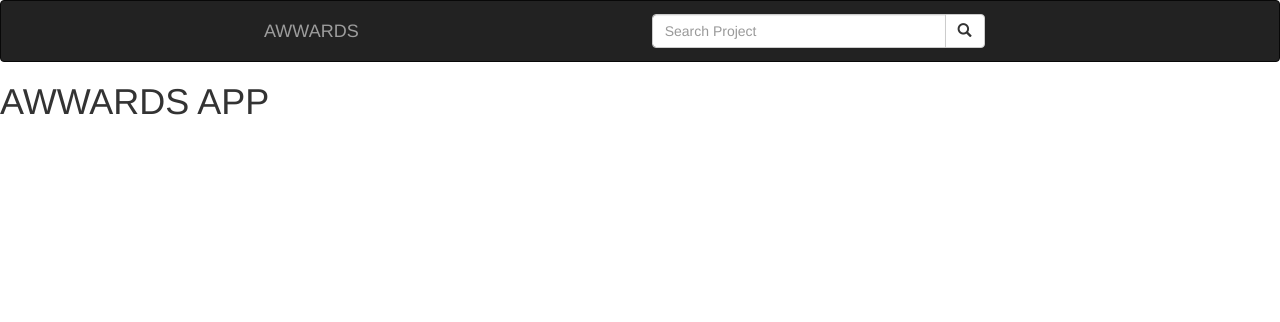
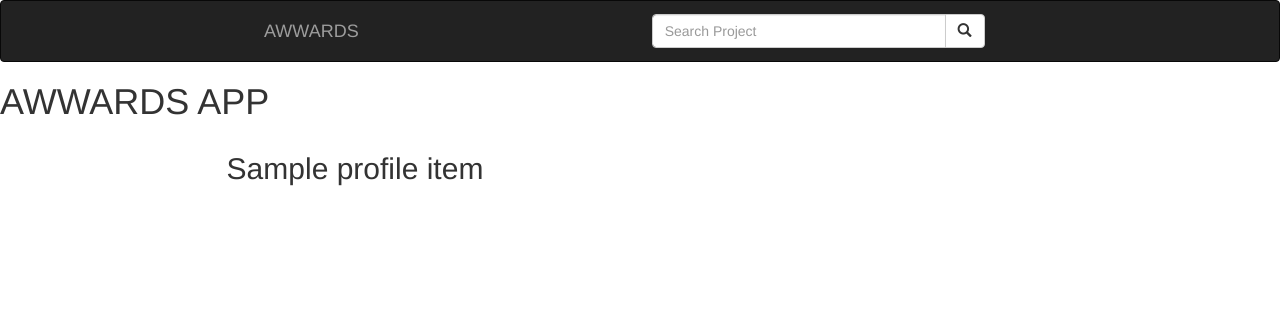
Before and after one commit to JamesMusyoka/AWWARDS, a Django app: template aww/templates/profile.html in a window 1280 px wide. Shown: the top 322 px of the page. Run offline with Django 3.2, Linux system fonts and the light colour scheme; the template is opened without the code that fills it: most values are stand-ins (such as "Sample title", 1, 10 or a date in 2020); some libraries are stand-ins or nearby versions.

Commit message:
Adisplay functionality

```diff
--- a/aww/templates/profile.html
+++ b/aww/templates/profile.html
@@ -2,4 +2,21 @@
 
 {% block content %}
 {{block.super}}
+
+<div class="container">
+    {% for profile_item in profile %}
+
+    <div class="row">
+            <div class="col-xs-6 col-sm-6 col-md-6 col-lg-6">
+                <h2 class="text-center"> {{ profile_item.title }} </h2>
+            </div>
+
+    </div>
+    {% empty %}
+    <div class="row">
+        <h2 class="text-center">There are No Profile Found</h2>
+    </div>
+    {% endfor %}
+</div>
+
 {% endblock %}
```
